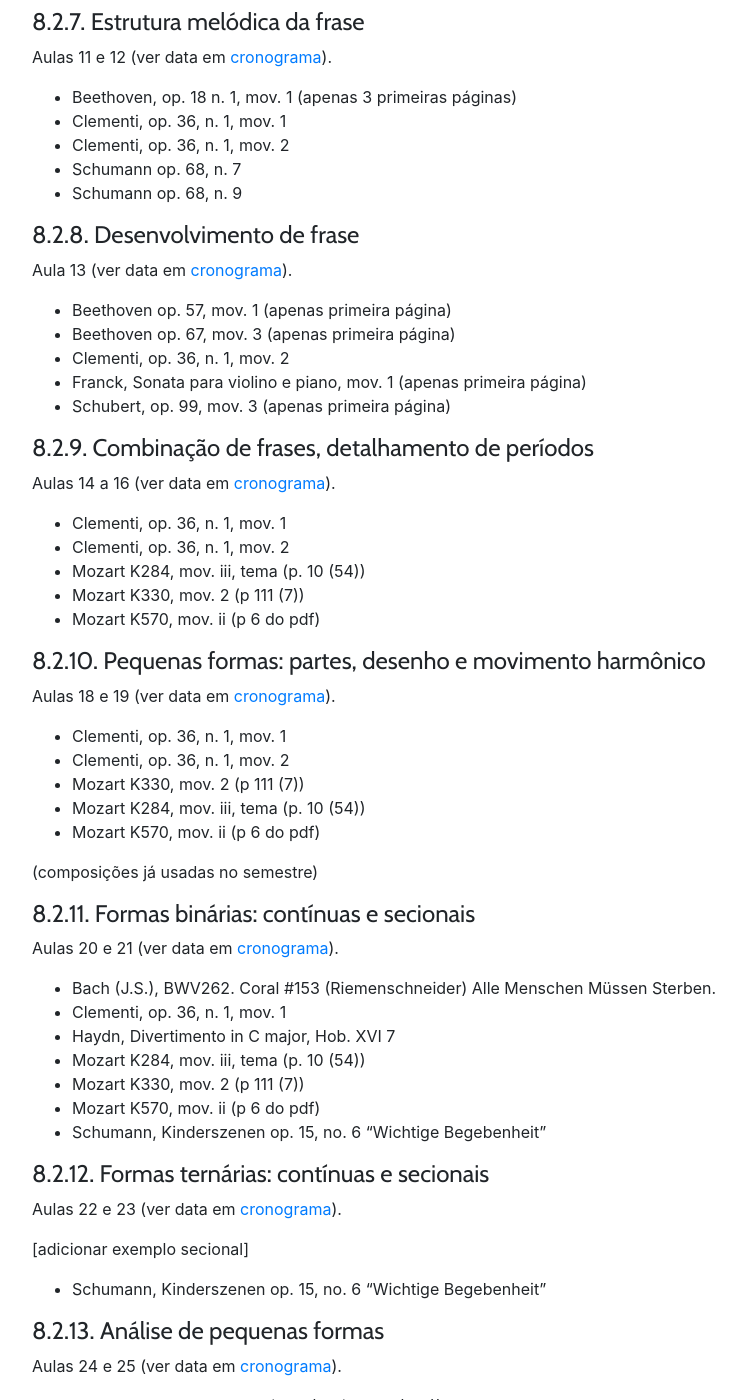
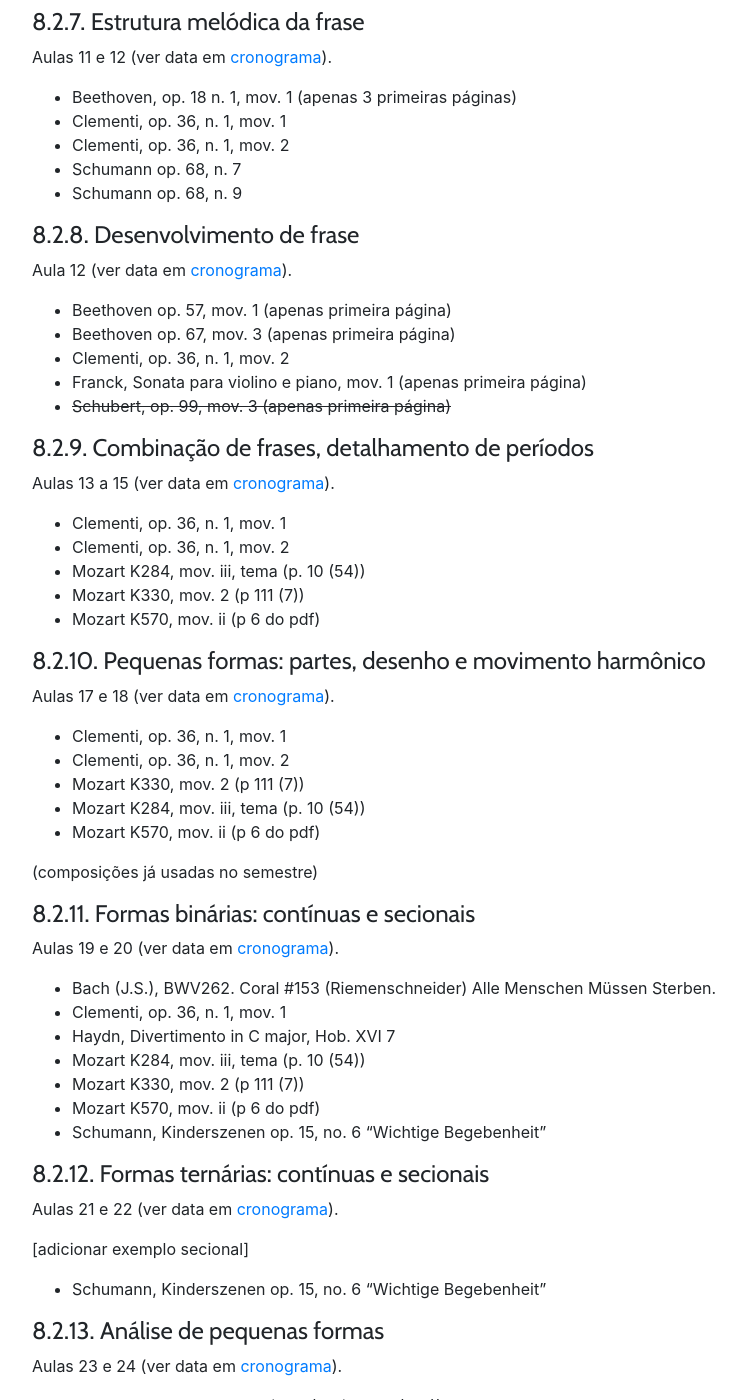
Before and after one commit to kroger/genosmus, a Jekyll site: the page built from _marcos/musa71.md, in a window 1280 px wide and 1400 px high, scrolled down 5824 px. Shown: the whole window, without its empty margins (68-814 px from the left). Built offline with Jekyll 4.4.1, drawn with Linux system fonts in a browser that asks for light colours; nearby versions of some CDN libraries; the table of contents is made by our own code.

Commit message:
Atualiza exemplos LEM 3

```diff
--- a/_marcos/musa71.md
+++ b/_marcos/musa71.md
@@ -240,18 +240,18 @@ Aulas 11 e 12 (ver data em [cronograma](#7-cronograma)).
 #### 8.2.8. Desenvolvimento de frase
 
 <!-- Aula 14 -->
-Aula 13 (ver data em [cronograma](#7-cronograma)).
+Aula 12 (ver data em [cronograma](#7-cronograma)).
 
 - Beethoven op. 57, mov. 1 (apenas primeira página)
 - Beethoven op. 67, mov. 3 (apenas primeira página)
 - Clementi, op. 36, n. 1, mov. 2
 - Franck, Sonata para violino e piano, mov. 1 (apenas primeira página)
-- Schubert, op. 99, mov. 3 (apenas primeira página)
+- ~~Schubert, op. 99, mov. 3 (apenas primeira página)~~
 
 #### 8.2.9. Combinação de frases, detalhamento de períodos
 
 <!-- Aulas 15 e 16 -->
-Aulas 14 a 16 (ver data em [cronograma](#7-cronograma)).
+Aulas 13 a 15 (ver data em [cronograma](#7-cronograma)).
 
 - Clementi, op. 36, n. 1, mov. 1
 - Clementi, op. 36, n. 1, mov. 2
@@ -261,7 +261,7 @@ Aulas 14 a 16 (ver data em [cronograma](#7-cronograma)).
 
 #### 8.2.10. Pequenas formas: partes, desenho e movimento harmônico
 
-Aulas 18 e 19 (ver data em [cronograma](#7-cronograma)).
+Aulas 17 e 18 (ver data em [cronograma](#7-cronograma)).
 
 - Clementi, op. 36, n. 1, mov. 1
 - Clementi, op. 36, n. 1, mov. 2
@@ -303,7 +303,7 @@ Aulas 22 e 23 (ver data em [cronograma](#7-cronograma)).
 
 #### 8.2.13. Análise de pequenas formas
 
-Aulas 24 e 25 (ver data em [cronograma](#7-cronograma)).
+Aulas 23 e 24 (ver data em [cronograma](#7-cronograma)).
 
 - Beethoven op. 26, mov. 3  (p 10 (198) e p 11 (199))
 - Brahms, op. 49, n. 4 (Wiegenlied)
```
Also changed, not shown: other parts of _marcos/musa71.md (+2 -2 lines).
